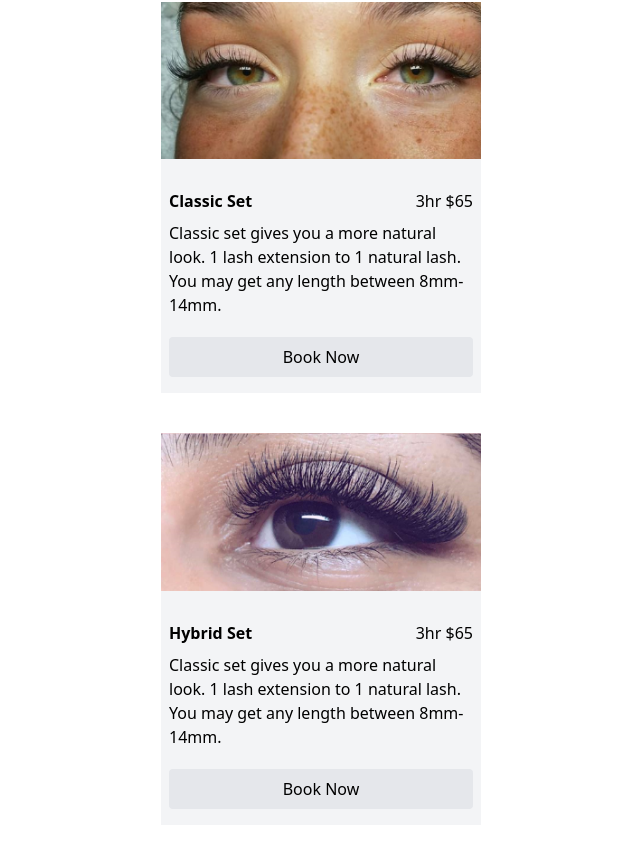
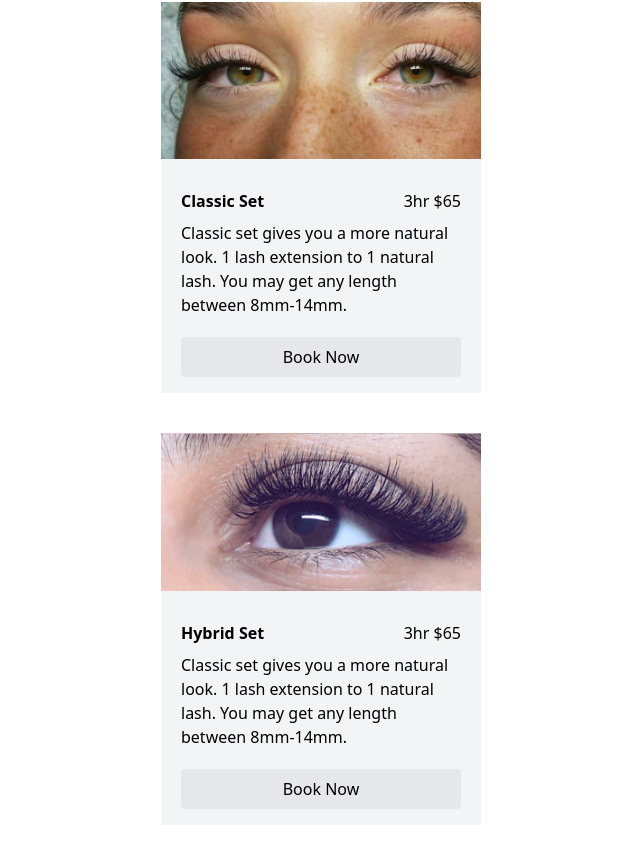
Before and after one commit to jerobejrobinson/dv901, a Next.js app: page / in a window 1280 px wide. Shown: the part 650-1500 px from the top of the page, without its empty margins (319-959 px from the left). Built offline with nearby package versions, Linux system fonts and the light colour scheme.

Commit message:
fixing ServiceCard padding and size

```diff
--- a/comps/ServiceCard.js
+++ b/comps/ServiceCard.js
@@ -3,11 +3,11 @@ import Link from 'next/link'
 
 const ServiceCard = ({service, hours, price, desc, imgSrc, url, w, h}) => {
     return (
-        <div className="mt-10 w-80 mx-auto bg-gray-100">
+        <div className="mt-10 w-11/12 sm:w-80 mx-auto bg-gray-100">
             <div>
                 <Image src={imgSrc} width={w} height={h}/>
             </div>
-            <div className="px-2 mt-6 pb-4">
+            <div className="px-5 mt-6 pb-4">
                 <div className="flex justify-between">
                     <h2 className="font-bold">{service}</h2>
                     <span className="font-light">{hours} {price}</span>
```
